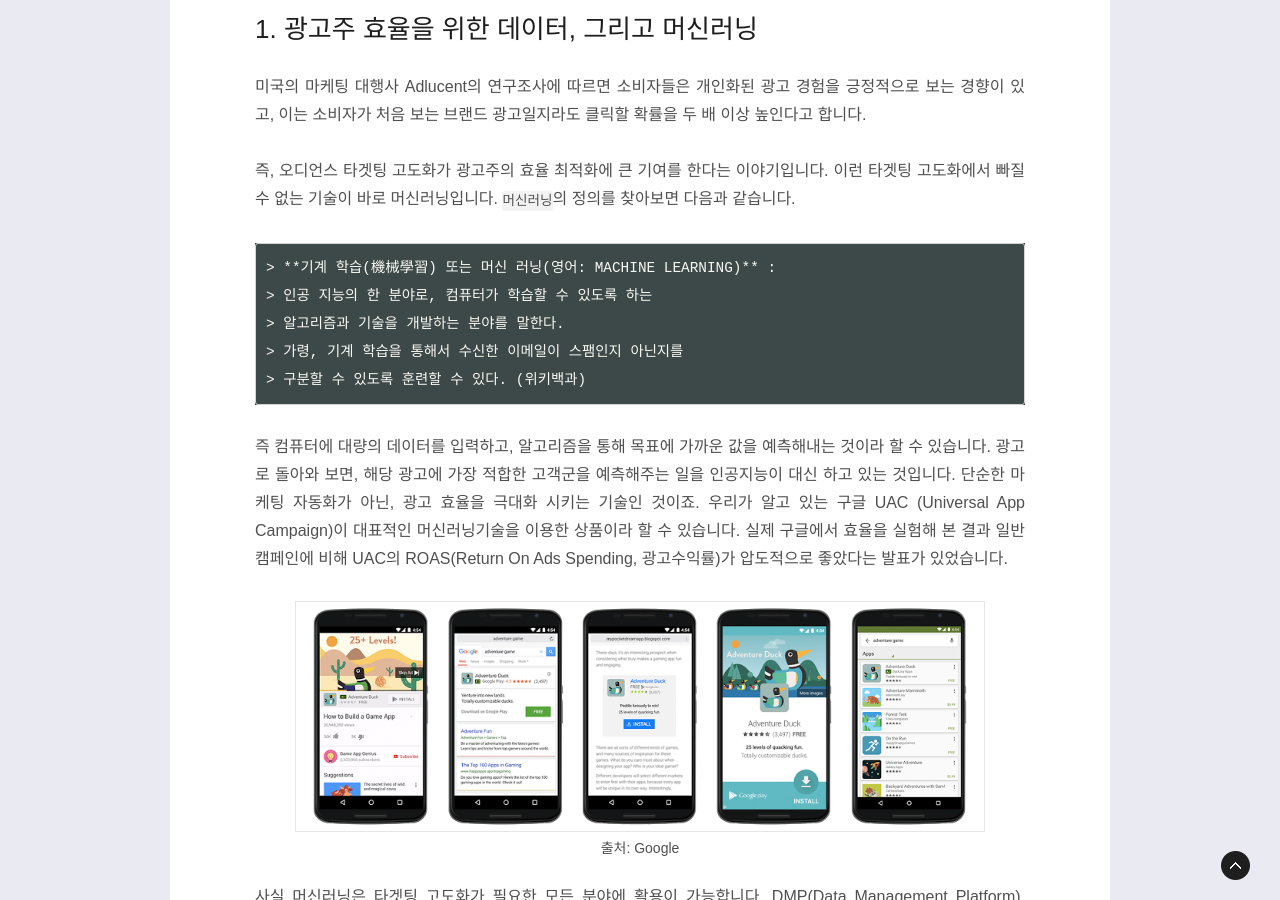
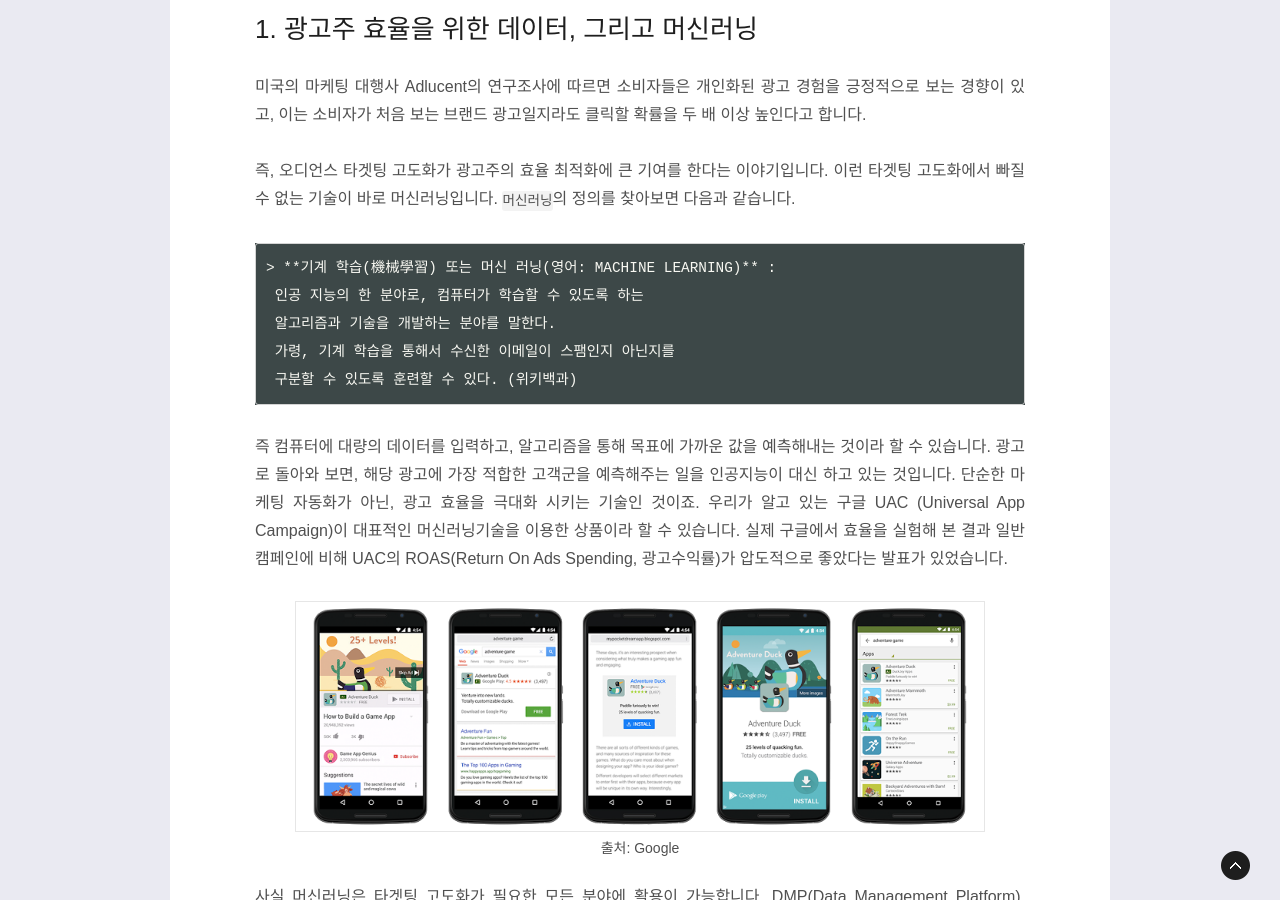
Before and after one commit to mobidays-dev/mobilab, a Jekyll site: the page built from _posts/2017-07-28-효율-중심의-모바일-Ad-Tech-트렌드.md, in a window 1280 px wide and 900 px high, scrolled down 838 px. Built offline with Jekyll 4.4.1, drawn with Linux system fonts in a browser that asks for light colours; comment, search, counter and statistics services are not loaded.

Commit message:
contents added

````diff
--- a/_posts/2017-07-28-효율-중심의-모바일-Ad-Tech-트렌드.md
+++ b/_posts/2017-07-28-효율-중심의-모바일-Ad-Tech-트렌드.md
@@ -27,10 +27,10 @@
 이런 타겟팅 고도화에서 빠질 수 없는 기술이 바로 머신러닝입니다. ```머신러닝```의 정의를 찾아보면 다음과 같습니다.
 
     > **기계 학습(機械學習) 또는 머신 러닝(영어: MACHINE LEARNING)** :
-    > 인공 지능의 한 분야로, 컴퓨터가 학습할 수 있도록 하는
-    > 알고리즘과 기술을 개발하는 분야를 말한다.
-    > 가령, 기계 학습을 통해서 수신한 이메일이 스팸인지 아닌지를
-    > 구분할 수 있도록 훈련할 수 있다. (위키백과)
+     인공 지능의 한 분야로, 컴퓨터가 학습할 수 있도록 하는
+     알고리즘과 기술을 개발하는 분야를 말한다.
+     가령, 기계 학습을 통해서 수신한 이메일이 스팸인지 아닌지를
+     구분할 수 있도록 훈련할 수 있다. (위키백과)
 
 즉 컴퓨터에 대량의 데이터를 입력하고, 알고리즘을 통해 목표에 가까운 값을 예측해내는 것이라 할 수 있습니다.
 광고로 돌아와 보면, 해당 광고에 가장 적합한 고객군을 예측해주는 일을 인공지능이 대신 하고 있는 것입니다.
````
Also changed, not shown: _posts/2017-10-25-Ad-Fruad-그리고-ads-txt.md (+2 -2 lines).
